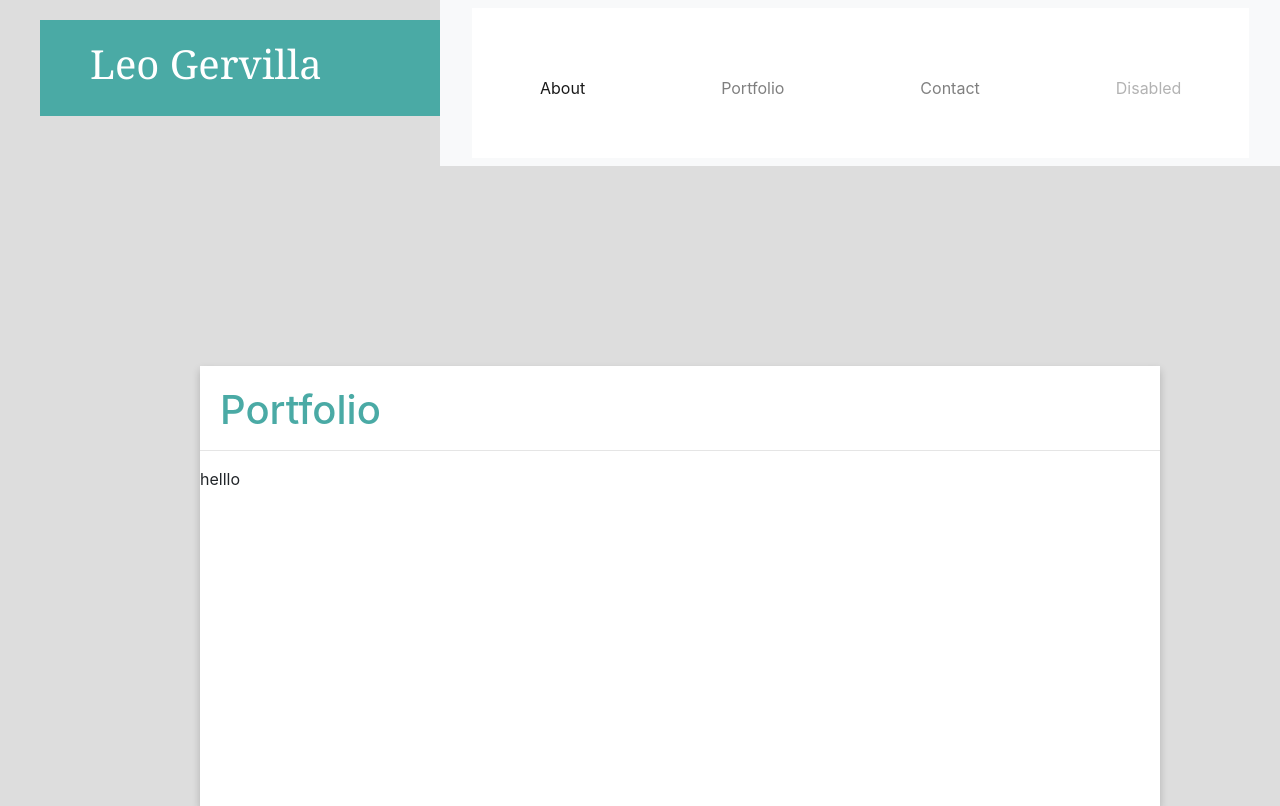
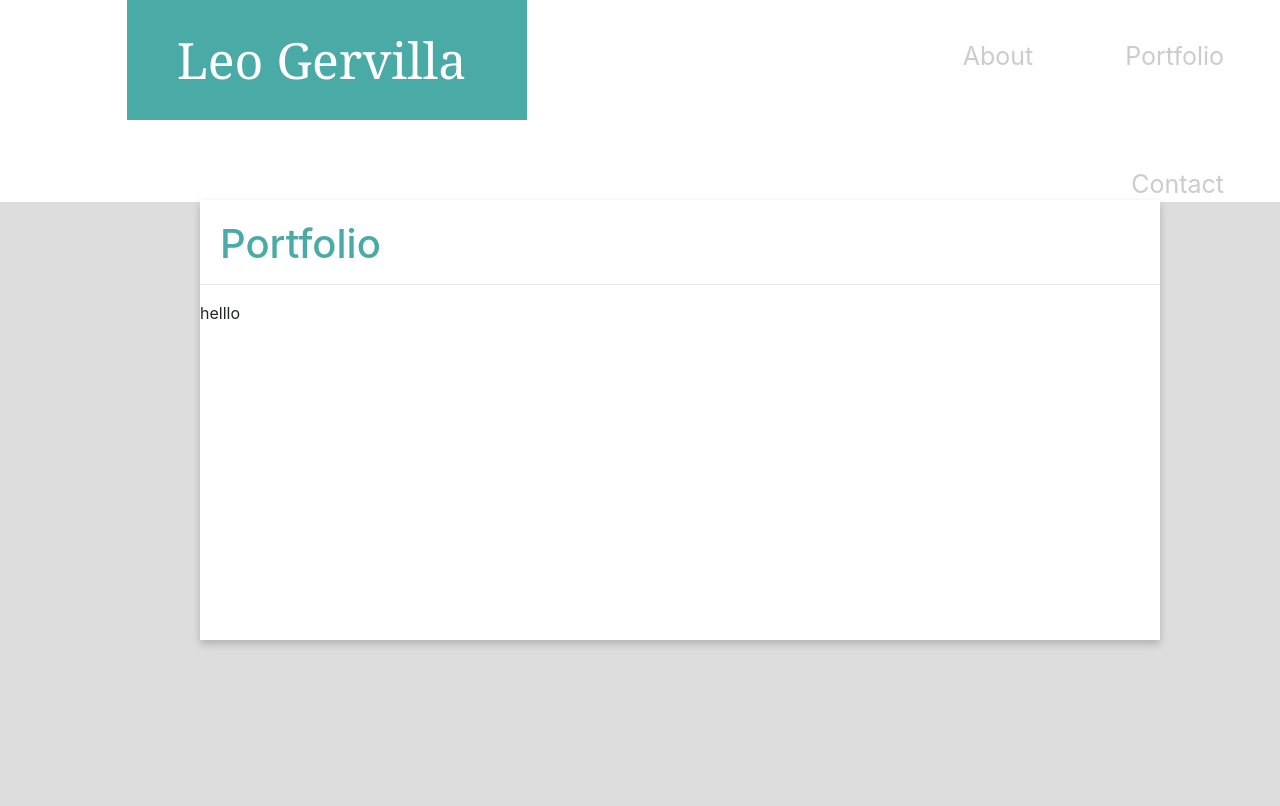
Before and after one commit to Leoleo158/Bootstrap-Portfolio, a plain HTML site: page portfolio.html in a window 1280 px wide. Drawn offline with nearby package versions, Linux system fonts and the light colour scheme.

Commit message:
almost finished my css

```diff
--- a/portfolio.html
+++ b/portfolio.html
@@ -8,18 +8,13 @@
 </head>
 <body>
 
-    <header>
+    <ul class="nav justify-content-end">
+        <div class="header">
           <h1>Leo Gervilla</h1>
-</header>
-    <nav class="navbar navbar-expand-lg navbar-light bg-light">
-        <a class="navbar-brand" href="#"></a>
-        <button class="navbar-toggler" type="button" data-toggle="collapse" data-target="#navbarNav" aria-controls="navbarNav" aria-expanded="false" aria-label="Toggle navigation">
-            <span class="navbar-toggler-icon"></span>
-        </button>
-        <div class="collapse navbar-collapse" id="navbarNav">
-            <ul class="navbar-nav">
-                <li class="nav-item active">
-                    <a class="nav-link" href="index.html">About <span class="sr-only">(current)</span></a>
+        </div>
+
+          <li class="nav-item">
+            <a class="nav-link active" href="index.html">About</a>
           </li>
           <li class="nav-item">
             <a class="nav-link" href="portfolio.html">Portfolio</a>
@@ -27,12 +22,9 @@
           <li class="nav-item">
             <a class="nav-link" href="contact.html">Contact</a>
           </li>
-                <li class="nav-item">
-                    <a class="nav-link disabled" href="#">Disabled</a>
-                </li>
+
         </ul>
-        </div>
-    </nav>
+
     <div class="bodyCard">
         <h2>Portfolio</h2>
         <hr>
--- a/style.css
+++ b/style.css
@@ -1,37 +1,55 @@
-header {
+h1 {
 
     display: flex;
     float: left;
     font-family: Georgia, 'Times New Roman', Times, serif;
+    height: 120px;
     width: 400px;
     text-align: center;
-    padding-top: 20px;
+    padding-top: 30px;
     background-color: #4aaaa5;
     color: #ffffff;
-    margin-left: 40px;
-    margin-top: 20px;
+    top: 0;
+    bottom: 0;
     padding-left: 50px;
-    padding-bottom: 20px;
-    line-height: 45px;
-    font-size: 2rem;
+    padding-bottom: 50px;
+    padding-right: 20px;
     font-size: 50px;
     z-index: 2;
 
 }
+.header {
+    margin: 0 400px 0px 2px;
+    float: left;
+    display: inline-block;
+}
+
 .nav-item {
-    font: 80px;
-    margin: 60px;
+    margin: 40px 0px 2px 20px;
     float: right;
 }
-.nav-link {
+.nav-link  {
     color: #cccccc;
-    font: 80px;
+    display: block;
+    font-size: 25px;
+}
+ul li a:hover {
+
+    color: #4aaaa5;
+
 }
 
 ul {
     background-color: #ffffff;
-    z-index: 1;
-    height: 150px;
+    list-style-type: none;
+    display:inline-block;
+    float:right;
+    width: 100%;
+    line-height: 100%;
+
+}
+ul a {
+    margin-right: 40px;
 }
 
 img {
@@ -77,6 +95,7 @@ span {
 button {
     margin: 0 20px 500px;
 }
+
 input[type="message"] {
     padding-left:0;
     padding-top:0;
```
Also changed, not shown: contact.html (+8 -16 lines), index.html (+8 -4 lines). Lines whose indentation alone changed are shown as unchanged.
